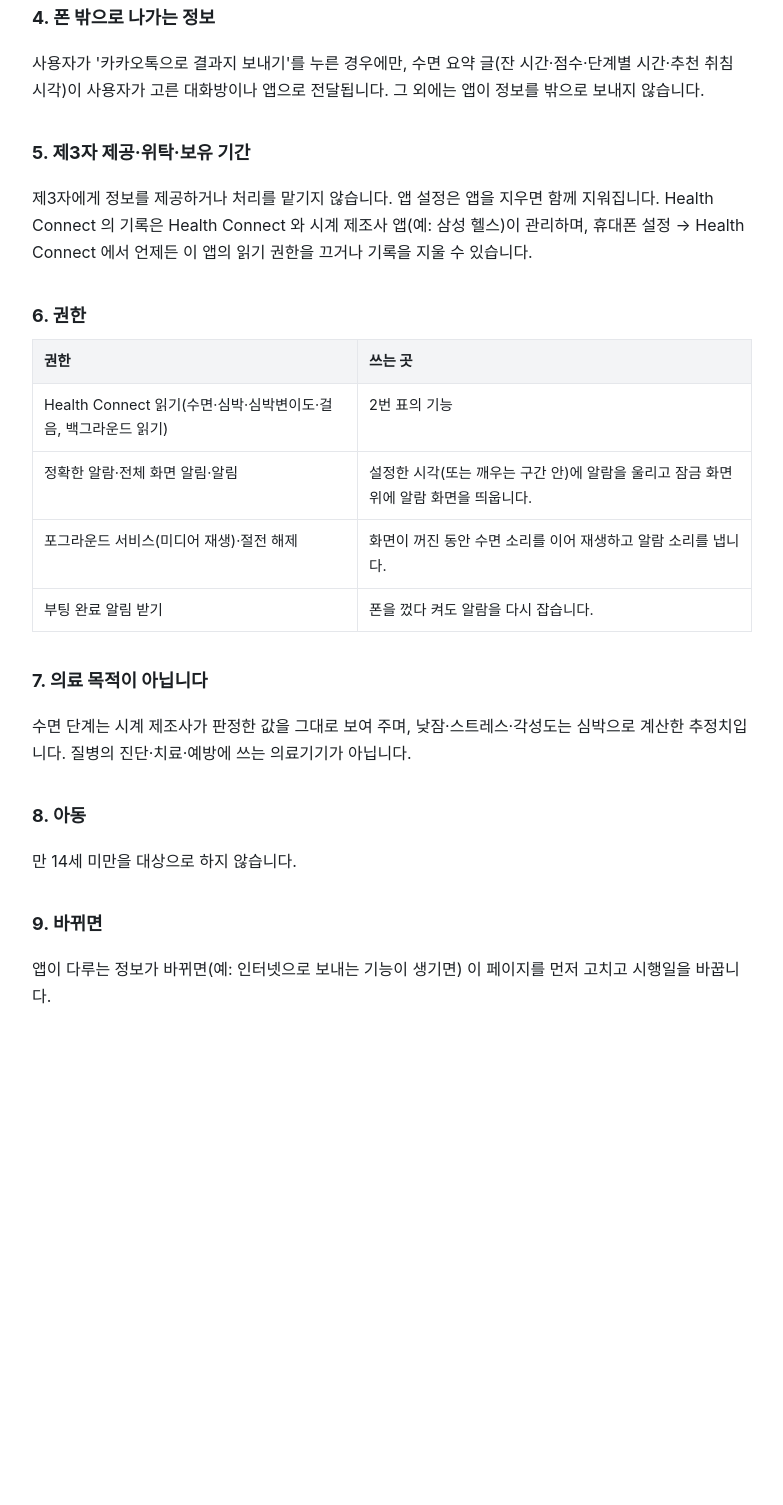
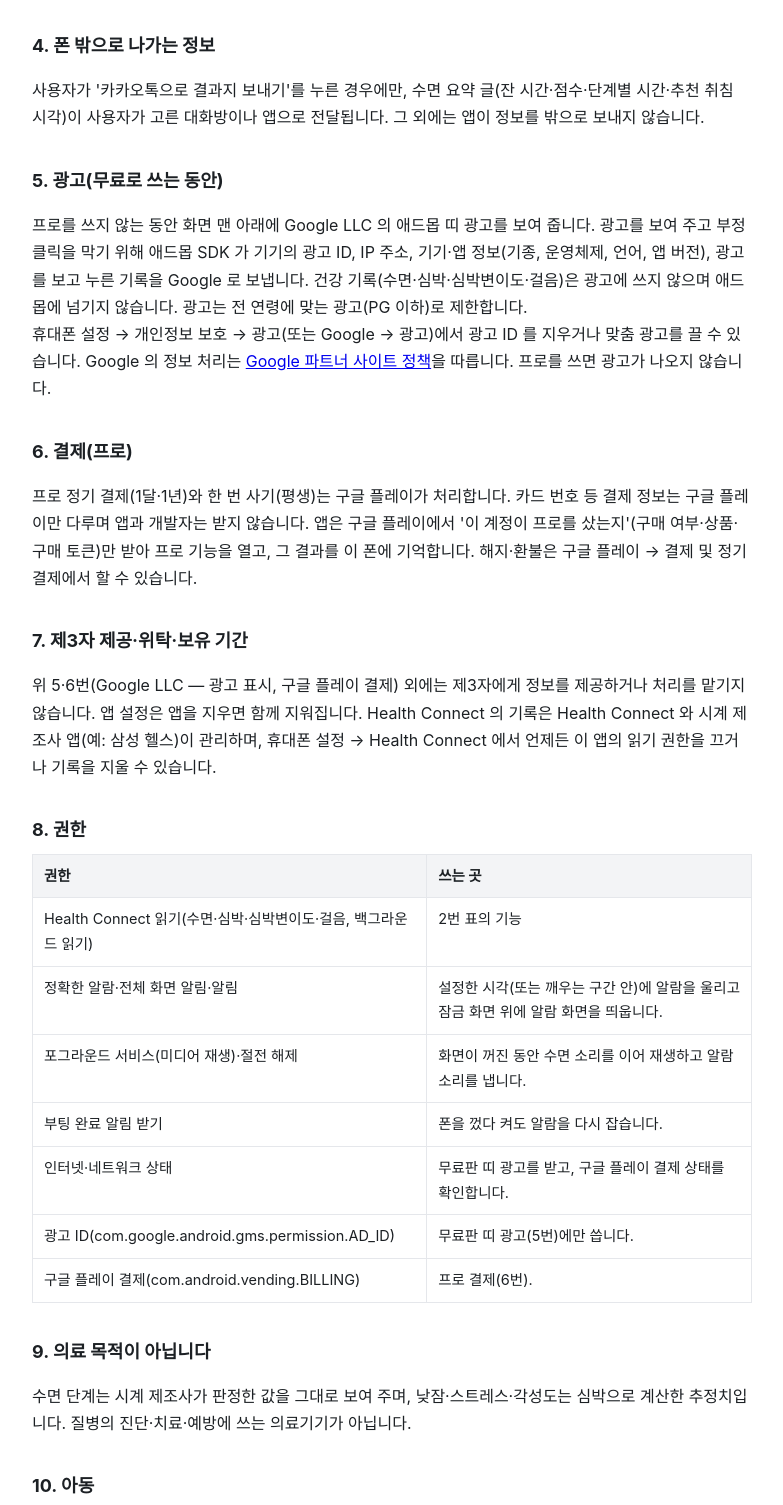
Before and after one commit to kwangmin88/kwangmin88.github.io, a plain HTML site: page goodnight/privacy.html in a window 1280 px wide. Shown: the part 1246-2751 px from the top of the page, without its empty margins (248-1031 px from the left). Before the commit the page ends 2332 px from the top, so only its background shows below. Drawn offline with Linux system fonts and the light colour scheme.

Commit message:
굿나잇굿데이 개인정보처리방침 1.1.0 — 광고(AdMob)·결제(구글 플레이) 항목 추가

```diff
--- a/goodnight/privacy.html
+++ b/goodnight/privacy.html
@@ -1,5 +1,6 @@
 <!doctype html>
 <!-- [Claude 작성 · 2026-11-23 · 굿나잇굿데이] kwangmin88.github.io/goodnight/privacy.html 로 게시 -->
+<!-- [Claude 수정 · 2026-11-24] 1.1.0: 프로(구글 플레이 결제)·무료판 띠 광고(구글 애드몹) 추가 -->
 <html lang="ko"><head><meta charset="utf-8"><meta name="viewport" content="width=device-width,initial-scale=1">
 <title>굿나잇굿데이 개인정보처리방침</title>
 <style>
@@ -10,9 +11,9 @@ td,th{border:1px solid #e5e7eb;padding:9px 11px;text-align:left;vertical-align:t
 .box{background:#eef2f7;border-radius:12px;padding:14px 16px;margin:18px 0}
 </style></head><body>
 <h1>굿나잇굿데이 개인정보처리방침</h1>
-<p class="sub">시행일 2026년 11월 23일 · 안드로이드 앱 '굿나잇굿데이'(com.gwanggo.sleep) 1.0.0</p>
+<p class="sub">시행일 2026년 11월 24일 · 안드로이드 앱 '굿나잇굿데이'(com.gwanggo.sleep) 1.1.0</p>
 
-<div class="box"><strong>요약</strong> — 굿나잇굿데이는 사용자가 허락하면 Health Connect 에서 수면·심박·심박변이도·걸음 기록을 <strong>읽기만</strong> 합니다. 읽은 기록은 이 폰 안에서 화면에 보여 주고 계산하는 데만 쓰며, 개발자 서버나 다른 회사로 보내지 않습니다. 이 판의 앱에는 인터넷 접속 권한이 없습니다.</div>
+<div class="box"><strong>요약</strong> — 굿나잇굿데이는 사용자가 허락하면 Health Connect 에서 수면·심박·심박변이도·걸음 기록을 <strong>읽기만</strong> 합니다. 읽은 건강 기록은 이 폰 안에서 화면에 보여 주고 계산하는 데만 쓰며, 개발자 서버나 다른 회사로 보내지 않습니다. 1.1.0부터 인터넷을 씁니다: 무료로 쓰는 동안 화면 맨 아래에 구글 애드몹 띠 광고가 나오고, 프로(유료) 결제는 구글 플레이가 처리합니다. 광고와 결제에는 건강 기록을 쓰지 않습니다.</div>
 
 <h2>1. 누가 운영하나요</h2>
 <p>주식회사 워크인비전(상표 '우당탕탕달토끼') · 대표자 최광민 · 사업자등록번호 284-88-03281<br>
@@ -36,24 +37,34 @@ td,th{border:1px solid #e5e7eb;padding:9px 11px;text-align:left;vertical-align:t
 <h2>4. 폰 밖으로 나가는 정보</h2>
 <p>사용자가 '카카오톡으로 결과지 보내기'를 누른 경우에만, 수면 요약 글(잔 시간·점수·단계별 시간·추천 취침 시각)이 사용자가 고른 대화방이나 앱으로 전달됩니다. 그 외에는 앱이 정보를 밖으로 보내지 않습니다.</p>
 
-<h2>5. 제3자 제공·위탁·보유 기간</h2>
-<p>제3자에게 정보를 제공하거나 처리를 맡기지 않습니다. 앱 설정은 앱을 지우면 함께 지워집니다. Health Connect 의 기록은 Health Connect 와 시계 제조사 앱(예: 삼성 헬스)이 관리하며, 휴대폰 설정 → Health Connect 에서 언제든 이 앱의 읽기 권한을 끄거나 기록을 지울 수 있습니다.</p>
+<h2>5. 광고(무료로 쓰는 동안)</h2>
+<p>프로를 쓰지 않는 동안 화면 맨 아래에 Google LLC 의 애드몹 띠 광고를 보여 줍니다. 광고를 보여 주고 부정 클릭을 막기 위해 애드몹 SDK 가 기기의 광고 ID, IP 주소, 기기·앱 정보(기종, 운영체제, 언어, 앱 버전), 광고를 보고 누른 기록을 Google 로 보냅니다. 건강 기록(수면·심박·심박변이도·걸음)은 광고에 쓰지 않으며 애드몹에 넘기지 않습니다. 광고는 전 연령에 맞는 광고(PG 이하)로 제한합니다.<br>
+휴대폰 설정 → 개인정보 보호 → 광고(또는 Google → 광고)에서 광고 ID 를 지우거나 맞춤 광고를 끌 수 있습니다. Google 의 정보 처리는 <a href="https://policies.google.com/technologies/partner-sites?hl=ko">Google 파트너 사이트 정책</a>을 따릅니다. 프로를 쓰면 광고가 나오지 않습니다.</p>
 
-<h2>6. 권한</h2>
+<h2>6. 결제(프로)</h2>
+<p>프로 정기 결제(1달·1년)와 한 번 사기(평생)는 구글 플레이가 처리합니다. 카드 번호 등 결제 정보는 구글 플레이만 다루며 앱과 개발자는 받지 않습니다. 앱은 구글 플레이에서 '이 계정이 프로를 샀는지'(구매 여부·상품·구매 토큰)만 받아 프로 기능을 열고, 그 결과를 이 폰에 기억합니다. 해지·환불은 구글 플레이 → 결제 및 정기 결제에서 할 수 있습니다.</p>
+
+<h2>7. 제3자 제공·위탁·보유 기간</h2>
+<p>위 5·6번(Google LLC — 광고 표시, 구글 플레이 결제) 외에는 제3자에게 정보를 제공하거나 처리를 맡기지 않습니다. 앱 설정은 앱을 지우면 함께 지워집니다. Health Connect 의 기록은 Health Connect 와 시계 제조사 앱(예: 삼성 헬스)이 관리하며, 휴대폰 설정 → Health Connect 에서 언제든 이 앱의 읽기 권한을 끄거나 기록을 지울 수 있습니다.</p>
+
+<h2>8. 권한</h2>
 <table>
 <tr><th>권한</th><th>쓰는 곳</th></tr>
 <tr><td>Health Connect 읽기(수면·심박·심박변이도·걸음, 백그라운드 읽기)</td><td>2번 표의 기능</td></tr>
 <tr><td>정확한 알람·전체 화면 알림·알림</td><td>설정한 시각(또는 깨우는 구간 안)에 알람을 울리고 잠금 화면 위에 알람 화면을 띄웁니다.</td></tr>
 <tr><td>포그라운드 서비스(미디어 재생)·절전 해제</td><td>화면이 꺼진 동안 수면 소리를 이어 재생하고 알람 소리를 냅니다.</td></tr>
 <tr><td>부팅 완료 알림 받기</td><td>폰을 껐다 켜도 알람을 다시 잡습니다.</td></tr>
+<tr><td>인터넷·네트워크 상태</td><td>무료판 띠 광고를 받고, 구글 플레이 결제 상태를 확인합니다.</td></tr>
+<tr><td>광고 ID(com.google.android.gms.permission.AD_ID)</td><td>무료판 띠 광고(5번)에만 씁니다.</td></tr>
+<tr><td>구글 플레이 결제(com.android.vending.BILLING)</td><td>프로 결제(6번).</td></tr>
 </table>
 
-<h2>7. 의료 목적이 아닙니다</h2>
+<h2>9. 의료 목적이 아닙니다</h2>
 <p>수면 단계는 시계 제조사가 판정한 값을 그대로 보여 주며, 낮잠·스트레스·각성도는 심박으로 계산한 추정치입니다. 질병의 진단·치료·예방에 쓰는 의료기기가 아닙니다.</p>
 
-<h2>8. 아동</h2>
+<h2>10. 아동</h2>
 <p>만 14세 미만을 대상으로 하지 않습니다.</p>
 
-<h2>9. 바뀌면</h2>
+<h2>11. 바뀌면</h2>
 <p>앱이 다루는 정보가 바뀌면(예: 인터넷으로 보내는 기능이 생기면) 이 페이지를 먼저 고치고 시행일을 바꿉니다.</p>
 </body></html>
```
